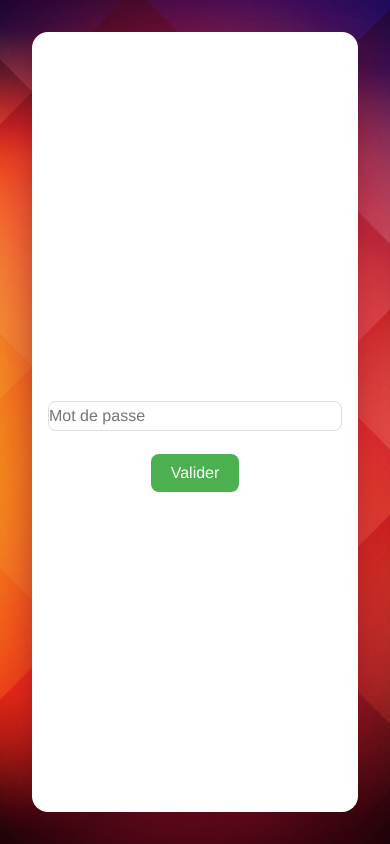
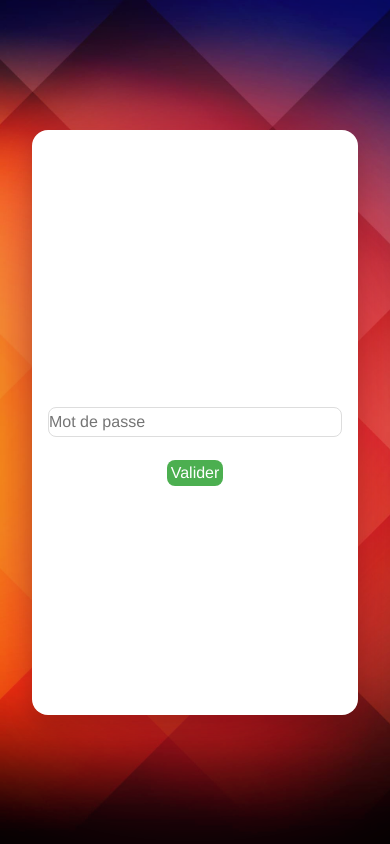
Before and after one commit to renaudin-clement/site-web-et-pdf, a Vue app: page /home in a window 390 px wide. Built offline with nearby package versions, Linux system fonts and the light colour scheme; no server answers.

Commit message:
correction prod 2

```diff
--- a/src/assets/style/main.css
+++ b/src/assets/style/main.css
@@ -11,7 +11,7 @@
 
   .container{
     width: 100%;
-    height: 100%;
+    height: 75%;
     margin: auto !important;
   }
 
@@ -21,6 +21,7 @@
 
   button , a{
       font-size: initial;
+      padding: 0.25em;
   }
 
   .document{ display: none;}
```
